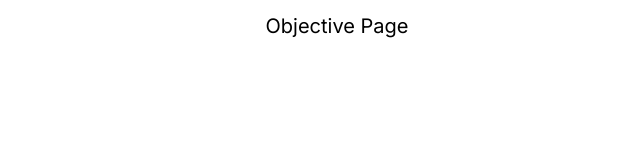
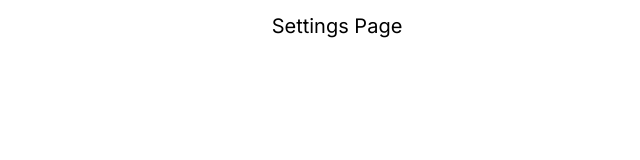
Before and after one commit to sarii0213/kiwi_power, a Next.js app in the folder frontend/: page /settings in a window 1280 px wide. Shown: the top 160 px of the page, without its empty margins (303-943 px from the left). Built offline with nearby package versions, Linux system fonts and the light colour scheme.

Commit message:
:bug: エラー消す & ページタイトル修正

```diff
--- a/frontend/src/app/settings/page.tsx
+++ b/frontend/src/app/settings/page.tsx
@@ -1,7 +1,7 @@
 const Settings = () => {
   return (
     <div>
-      <h1 className="text-xl p-3">Objective Page</h1>
+      <h1 className="text-xl p-3">Settings Page</h1>
     </div>
   );
 };
```
Also changed, not shown: frontend/.eslintrc.json.
